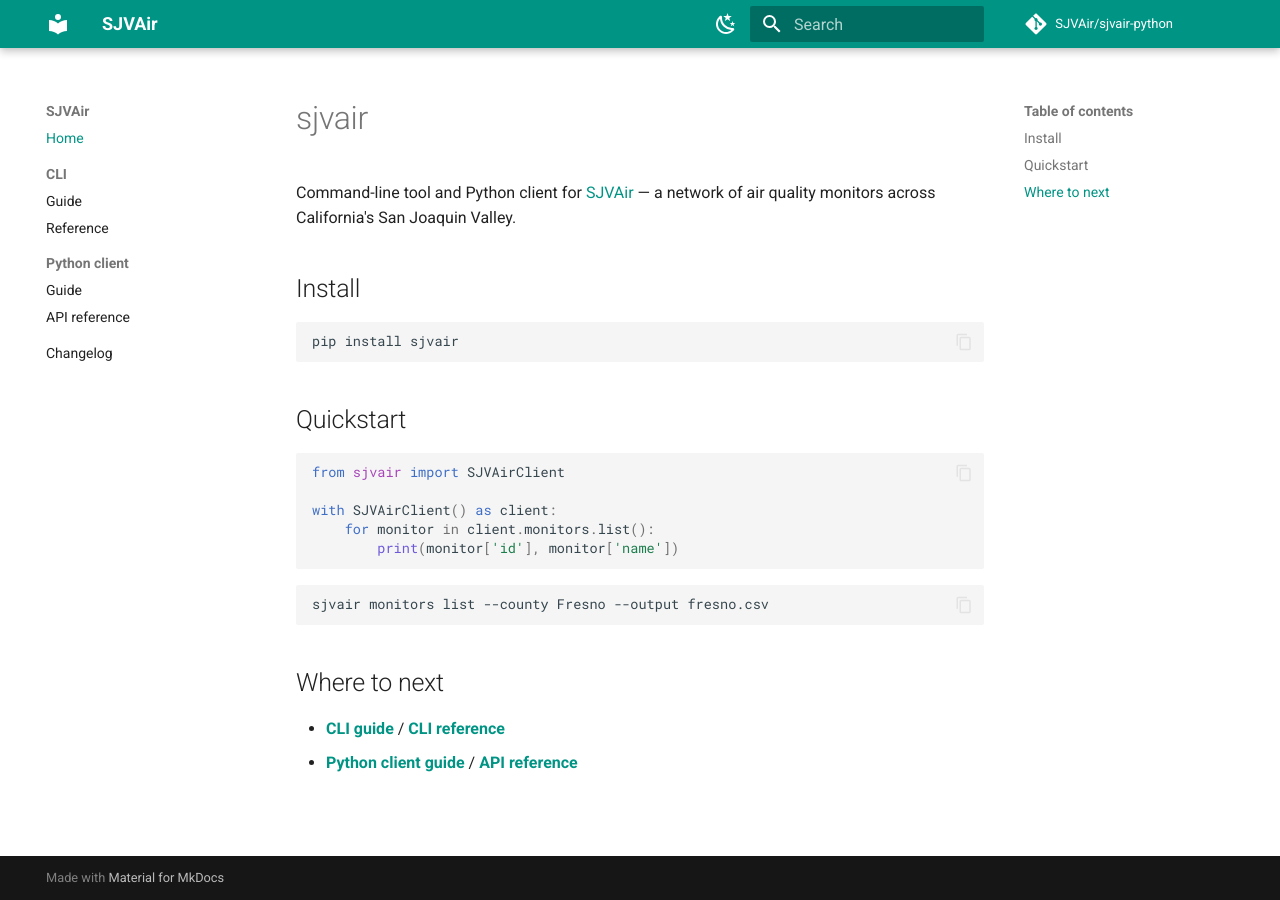
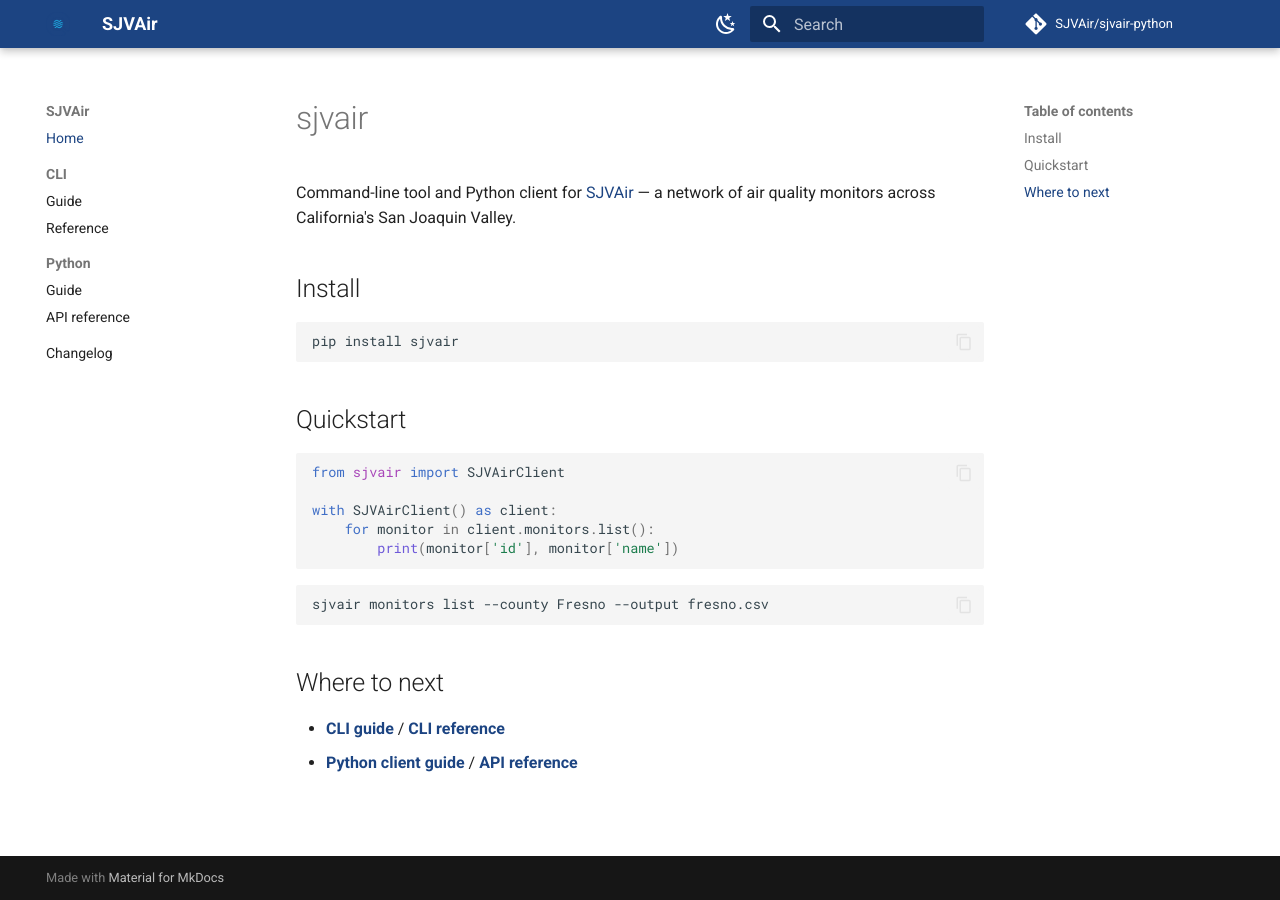
Before and after one commit to SJVAir/sjvair-python, an MkDocs documentation site: the page built from docs/index.md, in a window 1280 px wide. Built offline with MkDocs 1.6.1 and Material for MkDocs 9.7.7, drawn with Linux system fonts in a browser that asks for light colours; comment, search, counter and statistics services are not loaded.

Commit message:
docs: apply SJVAir branding (logo, full favicon set, brand colors, OS theme)

```diff
--- /dev/null
+++ b/docs/stylesheets/extra.css
@@ -0,0 +1,16 @@
+/* SJVAir brand colors, sampled from sjvair-logo.svg */
+[data-md-color-scheme="default"] {
+  --md-primary-fg-color:        #1c4482;
+  --md-primary-fg-color--light: #2a5aa8;
+  --md-primary-fg-color--dark:  #14315e;
+  --md-accent-fg-color:         #1fb9ef;
+}
+
+[data-md-color-scheme="slate"] {
+  --md-primary-fg-color:        #1c4482;
+  --md-primary-fg-color--light: #2a5aa8;
+  --md-primary-fg-color--dark:  #14315e;
+  --md-accent-fg-color:         #1fb9ef;
+  /* Sky-blue links so they stay readable on the dark background */
+  --md-typeset-a-color:         #1fb9ef;
+}
--- a/mkdocs.yml
+++ b/mkdocs.yml
@@ -9,24 +9,28 @@
 
 theme:
   name: material
+  custom_dir: overrides
+  logo: assets/logo.png
+  favicon: assets/favicon/favicon.ico
   features:
     - navigation.sections
     - navigation.top
     - content.code.copy
     - search.suggest
   palette:
-    - scheme: default
-      primary: teal
-      accent: teal
+    - media: "(prefers-color-scheme: light)"
+      scheme: default
       toggle:
         icon: material/weather-night
         name: Switch to dark mode
-    - scheme: slate
-      primary: teal
-      accent: teal
+    - media: "(prefers-color-scheme: dark)"
+      scheme: slate
       toggle:
         icon: material/weather-sunny
         name: Switch to light mode
+
+extra_css:
+  - stylesheets/extra.css
 
 plugins:
   - search
@@ -59,7 +63,7 @@
   - CLI:
       - Guide: cli/guide.md
       - Reference: cli/reference.md
-  - Python client:
+  - Python:
       - Guide: client/guide.md
       - API reference: client/reference.md
   - Changelog: changelog.md
--- /dev/null
+++ b/overrides/main.html
@@ -0,0 +1,10 @@
+{% extends "base.html" %}
+{% block extrahead %}
+  <link rel="apple-touch-icon" sizes="180x180" href="{{ 'assets/favicon/apple-touch-icon.png' | url }}">
+  <link rel="icon" type="image/png" sizes="32x32" href="{{ 'assets/favicon/favicon-32x32.png' | url }}">
+  <link rel="icon" type="image/png" sizes="16x16" href="{{ 'assets/favicon/favicon-16x16.png' | url }}">
+  <link rel="manifest" href="{{ 'assets/favicon/site.webmanifest' | url }}">
+  <meta name="msapplication-config" content="{{ 'assets/favicon/browserconfig.xml' | url }}">
+  <meta name="msapplication-TileColor" content="#3298dc">
+  <meta name="theme-color" content="#3298dc">
+{% endblock %}
```
Also changed, not shown: docs/assets/favicon/browserconfig.xml (added, +9 -0 lines), docs/assets/favicon/android-chrome-192x192.png (added), docs/assets/favicon/android-chrome-512x512.png (added), docs/assets/favicon/apple-touch-icon.png (added), docs/assets/favicon/favicon-16x16.png (added), docs/assets/favicon/favicon-32x32.png (added), docs/assets/favicon/favicon.ico (added), docs/assets/favicon/mstile-150x150.png (added), docs/assets/favicon/safari-pinned-tab.svg (added), docs/assets/favicon/site.webmanifest (added), docs/assets/logo.png (added).
